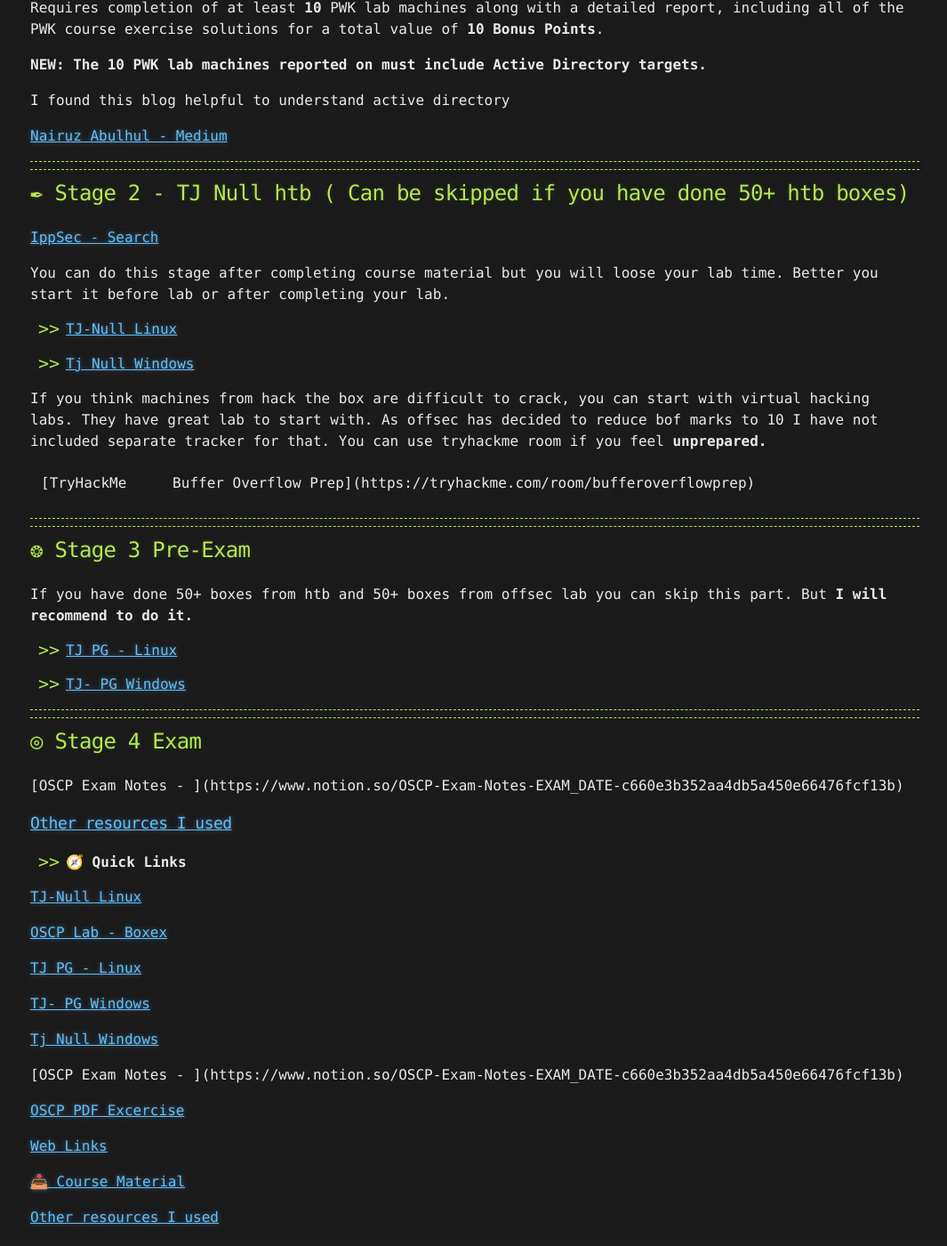
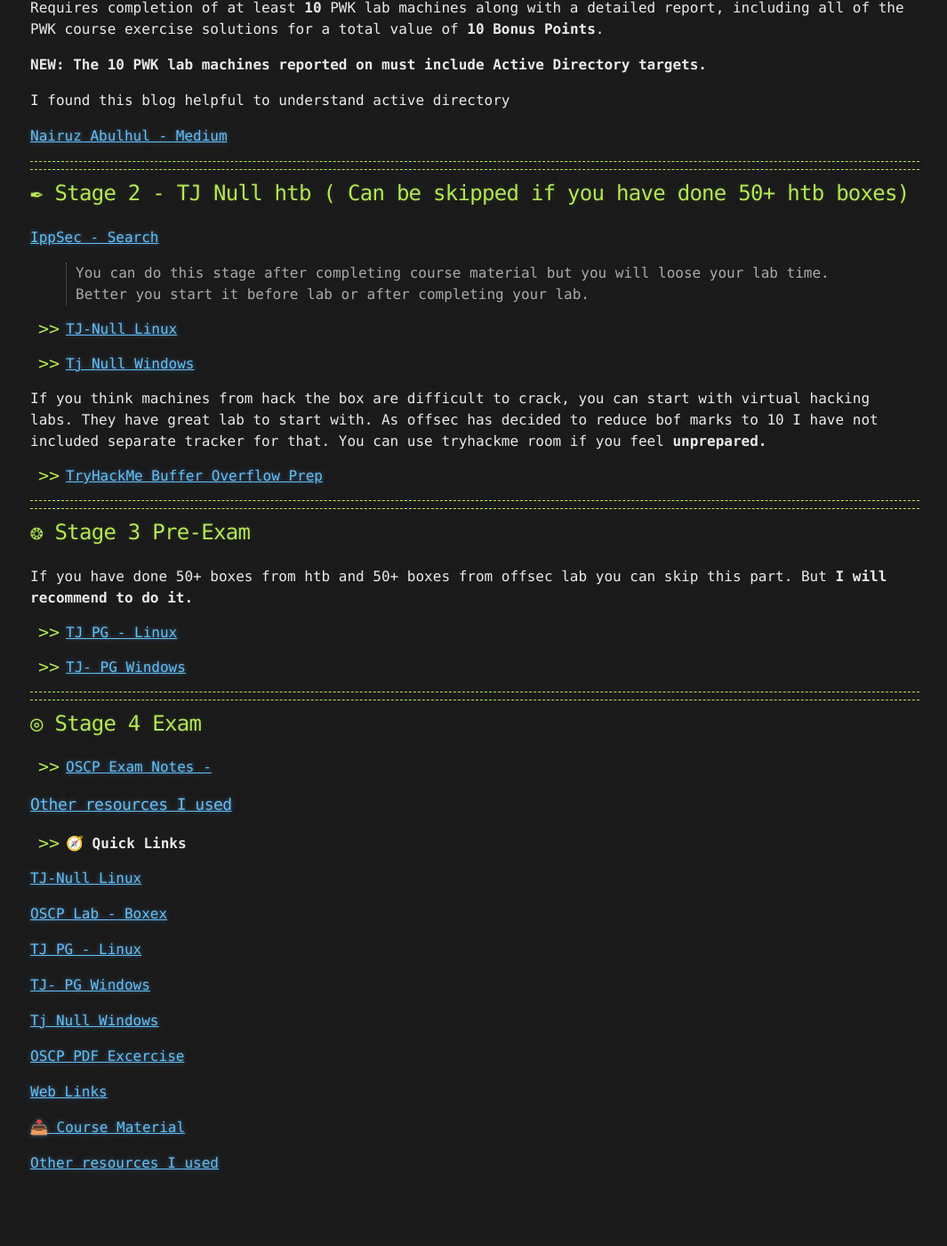
Before and after one commit to hackersden09/My_Blog, a Jekyll site: the page built from Oscp_preparation.md, in a window 1280 px wide and 1400 px high, scrolled down 809 px. Shown: the whole window at 89% size, without its empty margins (106-1171 px from the left). Built offline with Jekyll 4.4.1, drawn with Linux system fonts in a browser that asks for light colours; our own code applies the rules of GitHub Pages for plain Markdown files; after the commit the page ends 2148 px from its top, so only the background shows below that.

Commit message:
Update Oscp_preparation.md

```diff
--- a/Oscp_preparation.md
+++ b/Oscp_preparation.md
@@ -42,7 +42,7 @@ I found this blog helpful to understand active directory
 
 [IppSec - Search](https://ippsec.rocks/?#)
 
-You can do this stage after completing course material but you will loose your lab time. Better you start it before lab or after completing your lab.
+> You can do this stage after completing course material but you will loose your lab time. Better you start it before lab or after completing your lab.
 
 
 - [TJ-Null Linux ](https://www.notion.so/ab6e8736a6844bdb9f719a4300151e60)
@@ -53,7 +53,7 @@ You can do this stage after completing course material but you will loose your l
 
 If you think machines from hack the box are difficult to crack, you can start with virtual hacking labs. They have great lab to start with.  As offsec has decided to reduce bof marks to 10 I have not included separate tracker for that. You can use tryhackme room if you feel **unprepared.**
 
-[TryHackMe | Buffer Overflow Prep](https://tryhackme.com/room/bufferoverflowprep)
+- [TryHackMe Buffer Overflow Prep](https://tryhackme.com/room/bufferoverflowprep)
 
 ------
 ------
@@ -73,7 +73,7 @@ If you have done 50+ boxes from htb and 50+ boxes from offsec lab you can skip t
 
 ## ◎ Stage 4 Exam
 
-[OSCP Exam Notes - <EXAM_DATE>](https://www.notion.so/OSCP-Exam-Notes-EXAM_DATE-c660e3b352aa4db5a450e66476fcf13b)
+- [OSCP Exam Notes -](https://www.notion.so/OSCP-Exam-Notes-EXAM_DATE-c660e3b352aa4db5a450e66476fcf13b)
 
 ### [Other resources I used ](https://www.notion.so/Other-resources-I-used-7fd0affac1204b648c2aea6fa39b9da6)
 
@@ -89,8 +89,6 @@ If you have done 50+ boxes from htb and 50+ boxes from offsec lab you can skip t
 
 [Tj Null Windows](https://www.notion.so/469d526daba0447cbe82481ebe3c6f2b)
 
-[OSCP Exam Notes - <EXAM_DATE>](https://www.notion.so/OSCP-Exam-Notes-EXAM_DATE-c660e3b352aa4db5a450e66476fcf13b)
-
 [OSCP PDF Excercise](https://www.notion.so/OSCP-PDF-Excercise-5b8ac36fab1d4ddd9bda9d81dcae8c16)
 
 [Web Links](https://www.notion.so/Web-Links-adcc4184944244548f34dcd973a899b6)
```
